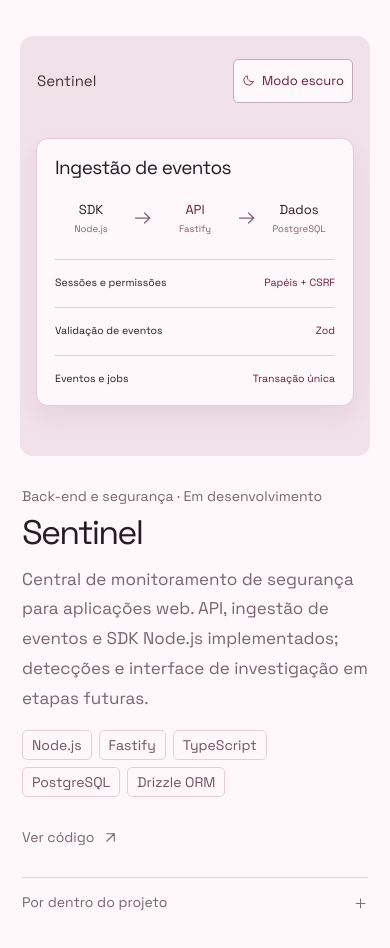
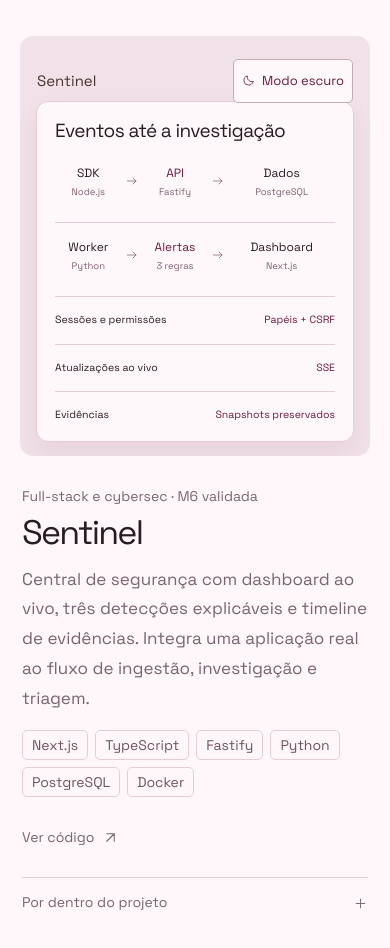
Before and after one commit to samuelsce/Portfolio, a React (Vite) app: page / in a window 390 px wide. Shown: the part 4220-5168 px from the top of the page. Built offline with nearby package versions, Linux system fonts and the light colour scheme.

Commit message:
feat: update Sentinel showcase through M6 and refine narrow layouts

```diff
--- a/src/components/SentinelIllustration.tsx
+++ b/src/components/SentinelIllustration.tsx
@@ -21,6 +21,13 @@ export default function SentinelIllustration() {
           <span>PostgreSQL</span>
         </div>
       </div>
+      <div className="sentinel-flow" aria-hidden="true">
+        <div className="sentinel-node"><strong>Worker</strong><span>Python</span></div>
+        <FlowArrow />
+        <div className="sentinel-node sentinel-api"><strong>{t.sentinelAlerts}</strong><span>{t.sentinelRuleCount}</span></div>
+        <FlowArrow />
+        <div className="sentinel-node"><strong>Dashboard</strong><span>Next.js</span></div>
+      </div>
       <div className="sentinel-capabilities" aria-hidden="true">
         <div>
           <span>{t.sentinelAuth}</span>
@@ -28,7 +35,7 @@ export default function SentinelIllustration() {
         </div>
         <div>
           <span>{t.sentinelValidation}</span>
-          <span>Zod</span>
+          <span>SSE</span>
         </div>
         <div>
           <span>{t.sentinelPersistence}</span>
--- a/src/data/portfolio.ts
+++ b/src/data/portfolio.ts
@@ -90,15 +90,15 @@ export const projects = [
   {
     id: "sentinel",
     name: "Sentinel",
-    category: "Back-end e segurança · Em desenvolvimento",
+    category: "Full-stack e cybersec · M6 validada",
     description:
-      "Central de monitoramento de segurança para aplicações web. API, ingestão de eventos e SDK Node.js implementados; detecções e interface de investigação em etapas futuras.",
-    tags: ["Node.js", "Fastify", "TypeScript", "PostgreSQL", "Drizzle ORM"],
+      "Central de segurança com dashboard ao vivo, três detecções explicáveis e timeline de evidências. Integra uma aplicação real ao fluxo de ingestão, investigação e triagem.",
+    tags: ["Next.js", "TypeScript", "Fastify", "Python", "PostgreSQL", "Docker"],
     repo: "https://github.com/samuelsce/Sentinel",
     demo: "",
-    note: "Integração de servidor com autenticação, permissões e ingestão transacional.",
+    note: "SDK, API, worker e dashboard conectados, com evidências preservadas após retenção.",
     details:
-      "API com sessões revogáveis, autorização por papéis, gestão de projetos e chaves, proteção CSRF e validação com Zod. Eventos e jobs são persistidos na mesma transação, com quotas e deduplicação. O SDK usa buffer limitado, timeout e novas tentativas. Ambiente Docker Compose, migrations, testes em PostgreSQL real com Vitest e integração contínua. O worker ainda não processa a fila; detecções e dashboard estão planejados.",
+      "Dashboard Next.js/React com filtros, paginação, triagem auditada e atualizações SSE. API Fastify e SDK Node.js com sessões revogáveis, papéis, CSRF, quotas e deduplicação. Worker Python com fila PostgreSQL durável, leases e recuperação; três regras versionadas explicam cada decisão. Snapshots preservam evidências após retenção privada com simulação. CI verifica testes, Semgrep, dependências e bundle. O laboratório confirmou 30.050 eventos sem perda, mas a meta de latência de ingestão permanece não atendida. Demo local reproduzível; resposta manual e publicação ainda planejadas.",
     image: "",
     imageAlt: "",
   },
--- a/src/i18n/projects.ts
+++ b/src/i18n/projects.ts
@@ -25,10 +25,10 @@ export const englishProjects: Record<(typeof projects)[number]["id"], ProjectCop
     imageAlt: "LinkWatch homepage screenshot showing online services, uptime and a sample latency chart.",
   },
   sentinel: {
-    category: "Back end and security · In development",
-    description: "A security monitoring platform for web applications. The API, event ingestion and Node.js SDK are implemented; detections and the investigation interface are planned for later stages.",
-    note: "Server integration with authentication, permissions and transactional ingestion.",
-    details: "An API with revocable sessions, role-based authorization, project and key management, CSRF protection and Zod validation. Events and jobs are persisted in a single transaction, with quotas and deduplication. The SDK uses a bounded buffer, timeouts and retries. Docker Compose, migrations, tests against a real PostgreSQL database with Vitest and continuous integration. The worker does not process the queue yet; detections and the dashboard are planned.",
+    category: "Full stack and cybersecurity · M6 validated",
+    description: "A security workspace with a live dashboard, three explainable detections and evidence timelines. Connects a real application to ingestion, investigation and triage.",
+    note: "A connected SDK, API, worker and dashboard, with evidence preserved after retention.",
+    details: "A Next.js/React dashboard with filters, pagination, audited triage and SSE updates. Fastify API and Node.js SDK with revocable sessions, roles, CSRF, quotas and deduplication. A Python worker uses a durable PostgreSQL queue, leases and recovery; three versioned rules explain each decision. Snapshots preserve evidence after private retention with a dry run. CI verifies tests, Semgrep, dependencies and the public bundle. The lab confirmed 30,050 events without loss, but the ingestion latency target remains unmet. A reproducible local demo; manual response and hosting are still planned.",
     imageAlt: "",
   },
 };
--- a/src/i18n/translations.ts
+++ b/src/i18n/translations.ts
@@ -110,14 +110,16 @@ export const pt = {
   "metaDescription": "Portfólio de Samuel Santos, desenvolvedor full-stack. Projetos com React, Next.js, TypeScript, APIs e bancos de dados, com IA como apoio ao desenvolvimento.",
   "ogTitle": "Samuel Santos | Desenvolvimento full-stack",
   "ogDescription": "Conheça BarberAg, RoomLab, LinkWatch, Sentinel e Recette, projetos de Samuel Santos, desenvolvedor full-stack.",
-  "sentinelDiagramLabel": "Fluxo de ingestão do Sentinel: SDK Node.js envia eventos à API Fastify, que valida e persiste eventos e jobs no PostgreSQL em uma transação.",
-  "sentinelFlow": "Ingestão de eventos",
+  "sentinelDiagramLabel": "Fluxo do Sentinel: SDK e API persistem eventos no PostgreSQL; o worker Python produz alertas explicáveis, investigados no dashboard Next.js. Sessões, SSE e evidências preservadas.",
+  "sentinelFlow": "Eventos até a investigação",
+  "sentinelAlerts": "Alertas",
+  "sentinelRuleCount": "3 regras",
   "sentinelData": "Dados",
   "sentinelAuth": "Sessões e permissões",
   "sentinelAuthValue": "Papéis + CSRF",
-  "sentinelValidation": "Validação de eventos",
-  "sentinelPersistence": "Eventos e jobs",
-  "sentinelTransaction": "Transação única"
+  "sentinelValidation": "Atualizações ao vivo",
+  "sentinelPersistence": "Evidências",
+  "sentinelTransaction": "Snapshots preservados"
 };
 
 export type Translation = Record<keyof typeof pt, string>;
@@ -234,12 +236,14 @@ export const en: Translation = {
   "metaDescription": "Samuel Santos’s full-stack development portfolio. Projects with React, Next.js, TypeScript, APIs and databases, using AI to support development.",
   "ogTitle": "Samuel Santos | Full-stack development",
   "ogDescription": "Explore BarberAg, RoomLab, LinkWatch, Sentinel and Recette, projects by Samuel Santos, full-stack developer.",
-  "sentinelDiagramLabel": "Sentinel ingestion flow: the Node.js SDK sends events to the Fastify API, which validates and persists events and jobs in PostgreSQL in a single transaction.",
-  "sentinelFlow": "Event ingestion",
+  "sentinelDiagramLabel": "Sentinel flow: the SDK and API persist events in PostgreSQL; the Python worker produces explainable alerts, investigated in the Next.js dashboard. Sessions, SSE and preserved evidence.",
+  "sentinelFlow": "Events to investigation",
+  "sentinelAlerts": "Alerts",
+  "sentinelRuleCount": "3 rules",
   "sentinelData": "Data",
   "sentinelAuth": "Sessions and permissions",
   "sentinelAuthValue": "Roles + CSRF",
-  "sentinelValidation": "Event validation",
-  "sentinelPersistence": "Events and jobs",
-  "sentinelTransaction": "Single transaction"
+  "sentinelValidation": "Live updates",
+  "sentinelPersistence": "Evidence",
+  "sentinelTransaction": "Preserved snapshots"
 };
--- a/src/refinements.css
+++ b/src/refinements.css
@@ -843,3 +843,20 @@ html {
     min-height: 44px;
   }
 }
+.sentinel-flow + .sentinel-flow {
+  padding-top: 16px;
+}
+
+@media (max-width: 360px) {
+  .contact-main { grid-template-columns: minmax(0, 1fr); }
+  .contact-main h2 { font-size: clamp(52px, 17vw, 64px); }
+}
+
+@media (max-width: 400px) {
+  .sentinel-flow {
+    grid-template-columns: minmax(0, 1fr) 12px minmax(0, 1fr) 12px minmax(0, 1.6fr);
+    gap: 4px;
+  }
+  .sentinel-flow > svg { width: 12px; height: 12px; }
+  .sentinel-node strong { font-size: 12px; }
+}
```
